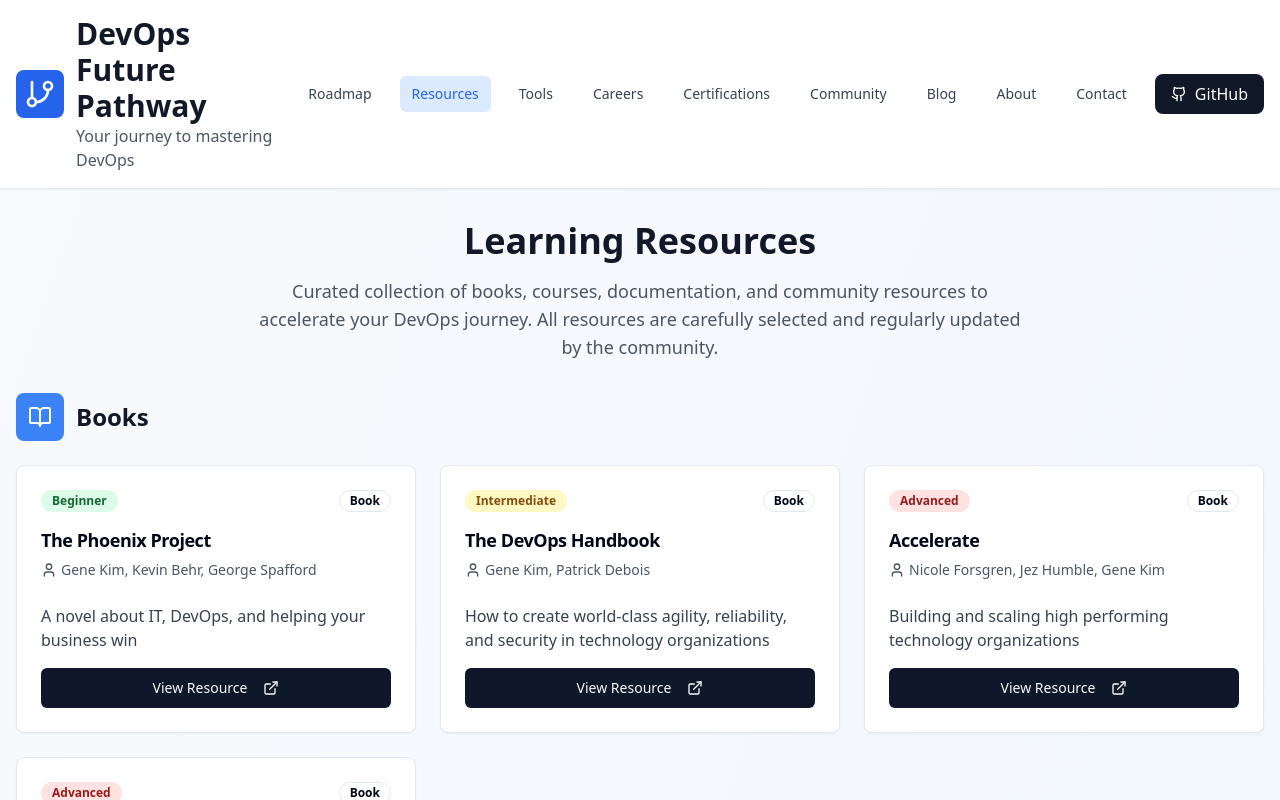
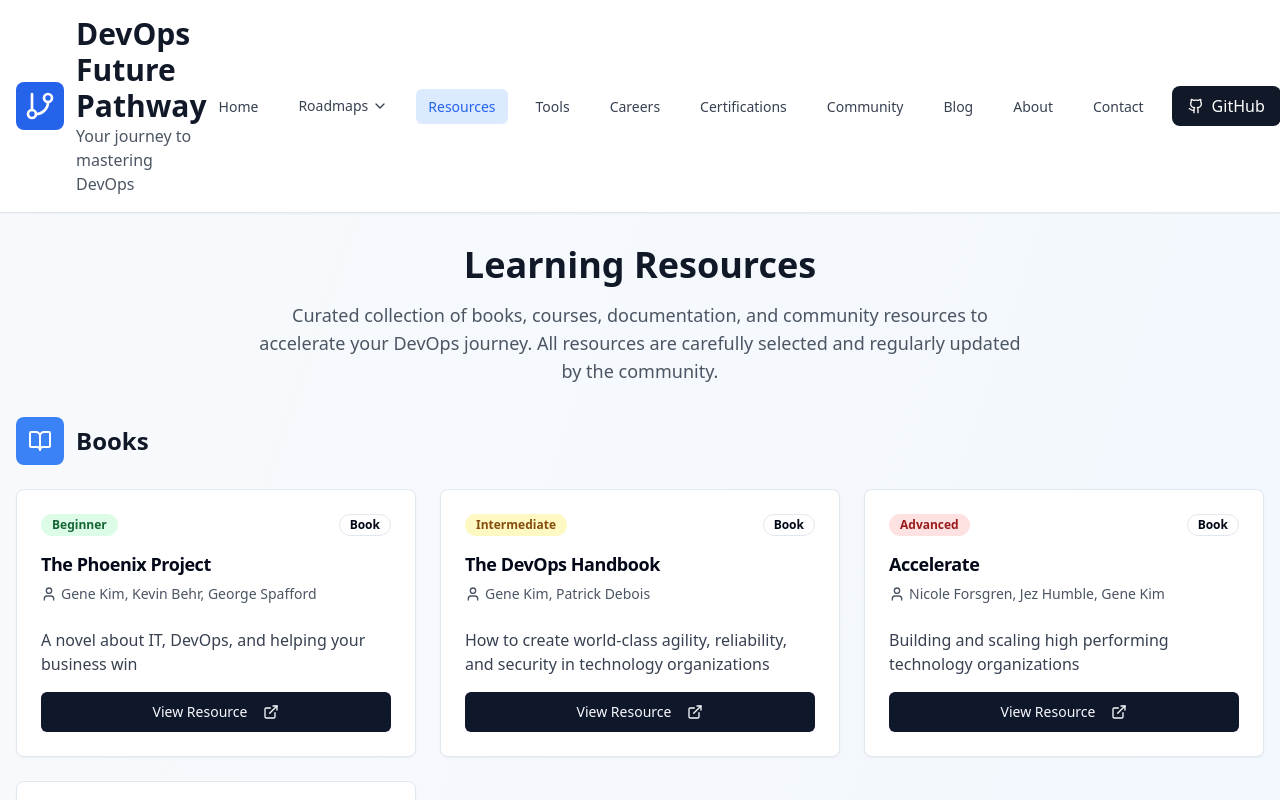
Before and after one commit to collabnix/devops-future-pathway, a React (Vite) app: page /resources in a window 1280 px wide. Shown: the top 800 px of the page. Built offline with nearby package versions, Linux system fonts and the light colour scheme.

Commit message:
Update navigation header with proper Roadmaps dropdown and all pages

```diff
--- a/src/components/RoadmapHeader.tsx
+++ b/src/components/RoadmapHeader.tsx
@@ -1,14 +1,28 @@
 import React from 'react';
-import { GitBranch, Github, Menu, X } from 'lucide-react';
+import { GitBranch, Github, Menu, X, ChevronDown } from 'lucide-react';
 import { Link, useLocation } from 'react-router-dom';
 import { useState } from 'react';
 
 export const RoadmapHeader = () => {
   const [isMenuOpen, setIsMenuOpen] = useState(false);
+  const [isRoadmapDropdownOpen, setIsRoadmapDropdownOpen] = useState(false);
   const location = useLocation();
 
+  const roadmapItems = [
+    { path: '/roadmaps', label: 'Career Roadmaps' },
+    { path: '/learning-paths', label: 'Learning Paths' },
+    { path: '/best-practices', label: 'Best Practices' },
+    { path: '/labs', label: 'Hands-on Labs' },
+  ];
+
   const navItems = [
-    { path: '/', label: 'Roadmap' },
+    { path: '/', label: 'Home' },
+    {
+      path: '/roadmaps',
+      label: 'Roadmaps',
+      hasDropdown: true,
+      dropdownItems: roadmapItems
+    },
     { path: '/resources', label: 'Resources' },
     { path: '/tools', label: 'Tools' },
     { path: '/careers', label: 'Careers' },
@@ -20,6 +34,7 @@ export const RoadmapHeader = () => {
   ];
 
   const isActive = (path) => location.pathname === path;
+  const isRoadmapSectionActive = () => roadmapItems.some(item => location.pathname === item.path);
 
   return (
     <header className="bg-white shadow-sm border-b sticky top-0 z-50">
@@ -38,8 +53,47 @@ export const RoadmapHeader = () => {
           {/* Desktop Navigation */}
           <nav className="hidden lg:flex items-center space-x-4">
             {navItems.map((item) => (
+              <div key={item.path} className="relative">
+                {item.hasDropdown ? (
+                  <div
+                    className="relative"
+                    onMouseEnter={() => setIsRoadmapDropdownOpen(true)}
+                    onMouseLeave={() => setIsRoadmapDropdownOpen(false)}
+                  >
+                    <button
+                      className={`flex items-center px-3 py-2 rounded-md text-sm font-medium transition-colors ${
+                        isActive(item.path) || isRoadmapSectionActive()
+                          ? 'bg-blue-100 text-blue-600'
+                          : 'text-gray-700 hover:text-blue-600 hover:bg-gray-50'
+                      }`}
+                    >
+                      {item.label}
+                      <ChevronDown className="ml-1 h-4 w-4" />
+                    </button>
+
+                    {/* Dropdown Menu */}
+                    {isRoadmapDropdownOpen && (
+                      <div className="absolute top-full left-0 mt-1 w-48 bg-white rounded-md shadow-lg border z-50">
+                        <div className="py-1">
+                          {roadmapItems.map((dropdownItem) => (
                             <Link
-                key={item.path}
+                              key={dropdownItem.path}
+                              to={dropdownItem.path}
+                              className={`block px-4 py-2 text-sm transition-colors ${
+                                isActive(dropdownItem.path)
+                                  ? 'bg-blue-100 text-blue-600'
+                                  : 'text-gray-700 hover:bg-gray-50 hover:text-blue-600'
+                              }`}
+                            >
+                              {dropdownItem.label}
+                            </Link>
+                          ))}
+                        </div>
+                      </div>
+                    )}
+                  </div>
+                ) : (
+                  <Link
                     to={item.path}
                     className={`px-3 py-2 rounded-md text-sm font-medium transition-colors ${
                       isActive(item.path)
@@ -49,6 +103,8 @@ export const RoadmapHeader = () => {
                   >
                     {item.label}
                   </Link>
+                )}
+              </div>
             ))}
             <a
               href="https://github.com/collabnix/devops-future-pathway"
@@ -75,8 +131,8 @@ export const RoadmapHeader = () => {
           <nav className="lg:hidden mt-4 pb-4 border-t pt-4">
             <div className="space-y-2">
               {navItems.map((item) => (
+                <div key={item.path}>
                   <Link
-                  key={item.path}
                     to={item.path}
                     onClick={() => setIsMenuOpen(false)}
                     className={`block px-3 py-2 rounded-md text-base font-medium transition-colors ${
@@ -87,6 +143,26 @@ export const RoadmapHeader = () => {
                   >
                     {item.label}
                   </Link>
+                  {/* Mobile dropdown items for Roadmaps */}
+                  {item.hasDropdown && (isActive(item.path) || isRoadmapSectionActive()) && (
+                    <div className="ml-4 mt-2 space-y-1">
+                      {roadmapItems.map((dropdownItem) => (
+                        <Link
+                          key={dropdownItem.path}
+                          to={dropdownItem.path}
+                          onClick={() => setIsMenuOpen(false)}
+                          className={`block px-3 py-2 rounded-md text-sm transition-colors ${
+                            isActive(dropdownItem.path)
+                              ? 'bg-blue-100 text-blue-600'
+                              : 'text-gray-600 hover:text-blue-600 hover:bg-gray-50'
+                          }`}
+                        >
+                          {dropdownItem.label}
+                        </Link>
+                      ))}
+                    </div>
+                  )}
+                </div>
               ))}
               <a
                 href="https://github.com/collabnix/devops-future-pathway"
```
Lines whose indentation alone changed are shown as unchanged.
